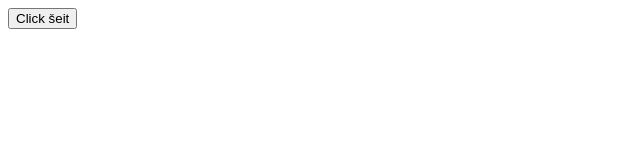
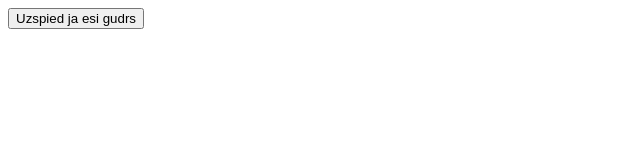
Before and after one commit to Leafy6/webpage2, a plain HTML site: page poga.html in a window 1280 px wide. Shown: the whole page, without its empty margins (0-640 px from the left). Drawn offline with Linux system fonts and the light colour scheme.

Commit message:
atjaunota poga.html

```diff
--- a/poga.html
+++ b/poga.html
@@ -2,7 +2,7 @@
 <html>
 <body>
 
-<button type ="button" oneclick="alert"('Oh oooh! Tu uzspiedi uz pogas!')">Click šeit</button>
+<button type="button" oneclick="alert"('Oh oooh! Tu tiki nohakots!')">Uzspied ja esi gudrs</button>
 
 </body>
 </html>
```
